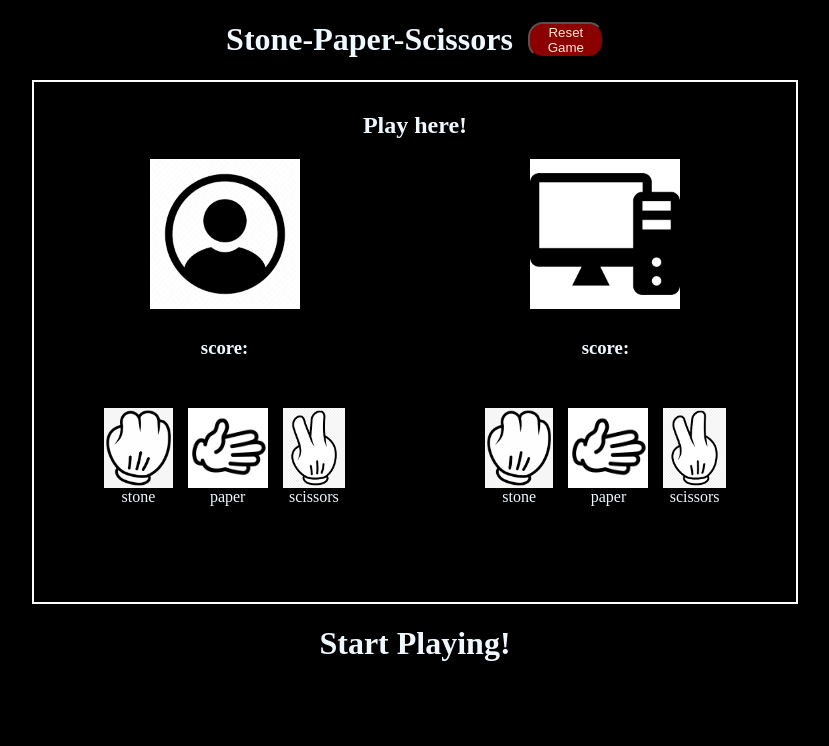
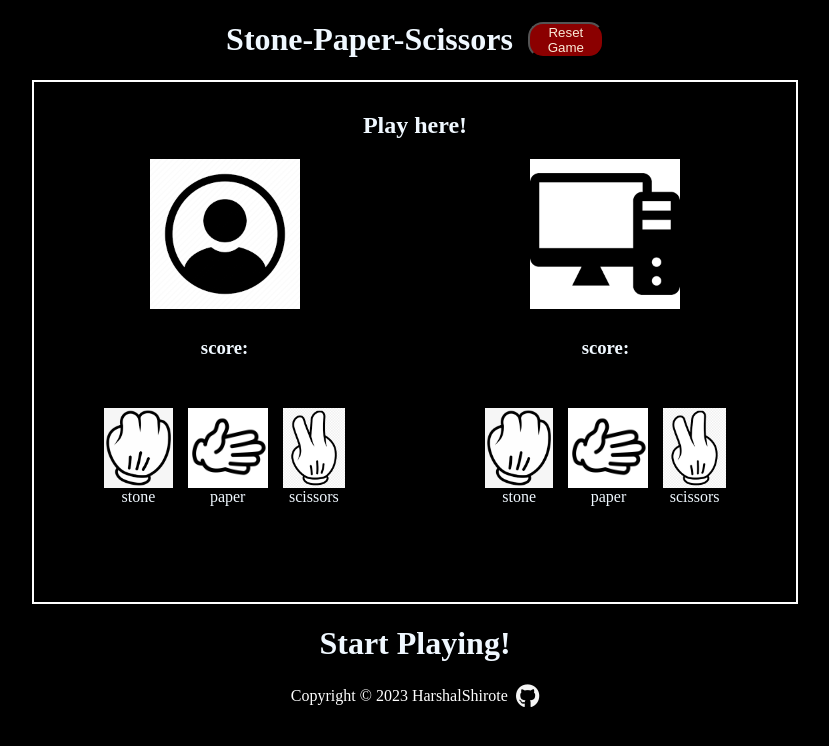
Before and after one commit to Harshalshirote2002/stone-paper-scissors, a plain HTML site: page index.html in a window 1280 px wide. Shown: the whole page, without its empty margins (225-1054 px from the left). Drawn offline with Linux system fonts and the light colour scheme.

Commit message:
Add Copyright and credit

```diff
--- a/index.html
+++ b/index.html
@@ -5,6 +5,7 @@
     <meta charset="UTF-8">
     <meta name="viewport" content="width=device-width, initial-scale=1.0">
     <title>Stone-Paper-Scissors | The Odin Project</title>
+    <script src="https://kit.fontawesome.com/4c536a6bd5.js" crossorigin="anonymous"></script>
     <link rel="stylesheet" href="styles.css">
     <script src="script.js" defer></script>
 </head>
@@ -46,6 +47,15 @@
     <div>
         <h1 class="bottom-bar">Start Playing!</h1>
     </div>
+
+    <footer>
+        Copyright &#169
+        <script>document.write(new Date().getFullYear())</script> HarshalShirote
+        <a href="https://github.com/Harshalshirote2002" target="_blank"><i class="fab fa-github" aria-hidden="true">
+            </i>
+        </a>
+    </footer>
+
 </body>
 
 </html>
--- a/styles.css
+++ b/styles.css
@@ -79,6 +79,24 @@ card{
     align-items: center;
 }
 
+footer{
+    color: white;
+    display: flex;
+    align-items: center;
+    gap: 8px;
+}
+
+
+.fa-github {
+    color: whitesmoke;
+    font-size: 24px;
+    transition: transform 0.3s ease-in-out;
+}
+
+.fa-github:hover {
+    transform: rotate(360deg) scale(1.2);
+}
+
 /* Classes to add transition */
 
 .highlighted-icon{
```
